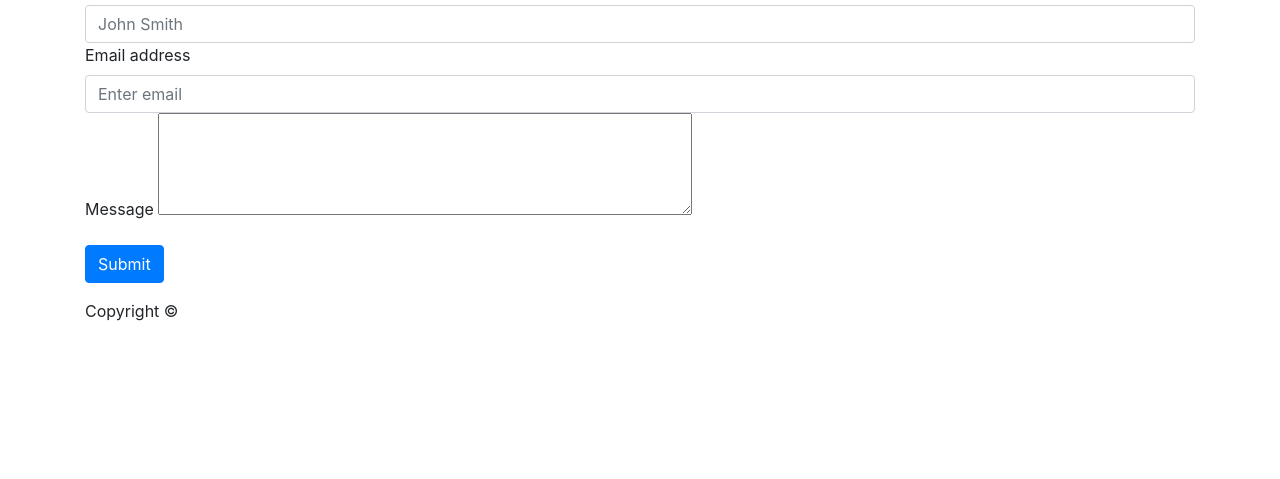
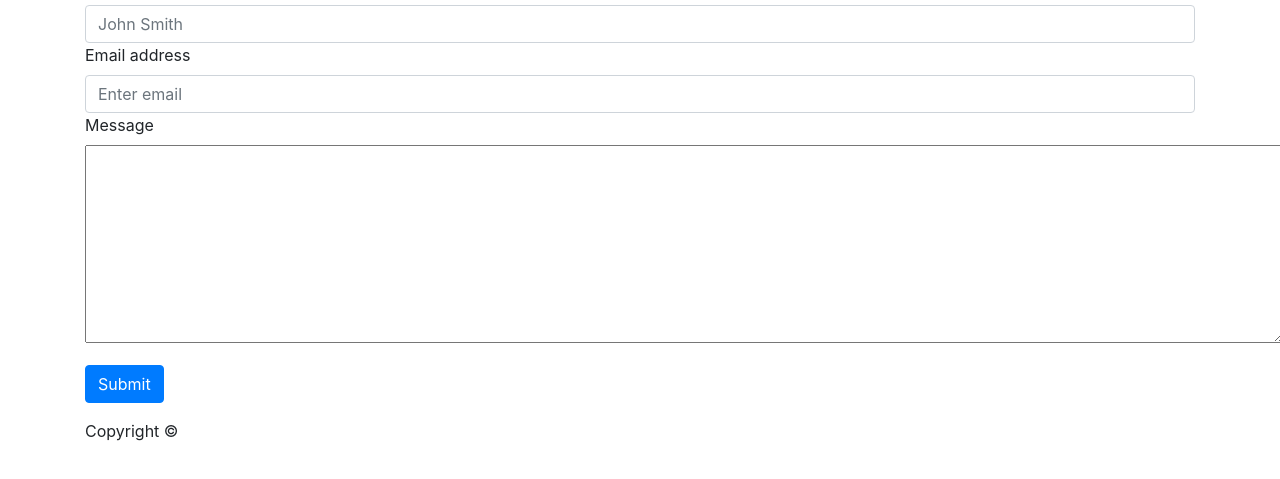
Before and after one commit to WyntonD/Bootstrap-Portfolio, a plain HTML site: page contact.html in a window 1280 px wide. Shown: the part 123-602 px from the top of the page. Drawn offline with nearby package versions, Linux system fonts and the light colour scheme.

Commit message:
Formatting contact and portfolio html's

```diff
--- a/contact.html
+++ b/contact.html
@@ -42,7 +42,8 @@
             <div class="row">
             <div class="col-md-12">
             <label for="message">Message</label>
-            <textarea rows="4" cols="50" name="comment" form="usrform" placeholder="Enter text here" required="required">
+            <br/>
+            <textarea rows="8" cols="115" name="comment" form="usrform" placeholder="Enter text here" required="required">
           </textarea>
             </div>
           </div>
```
Also changed, not shown: portfolio.html (+1 -0 lines).
